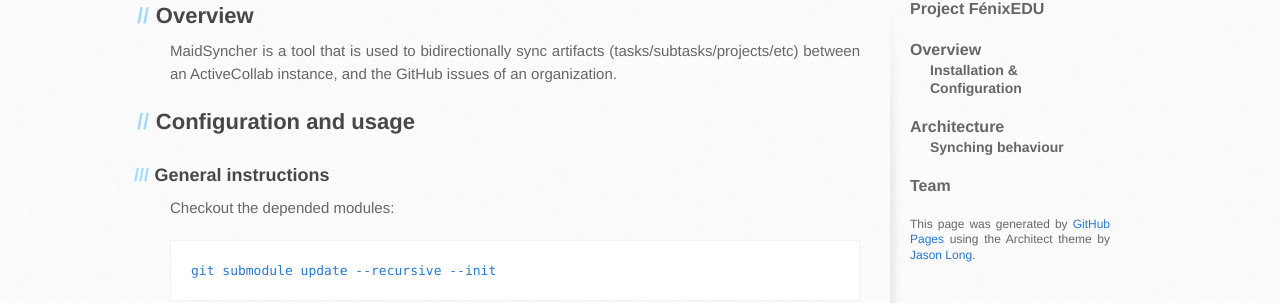
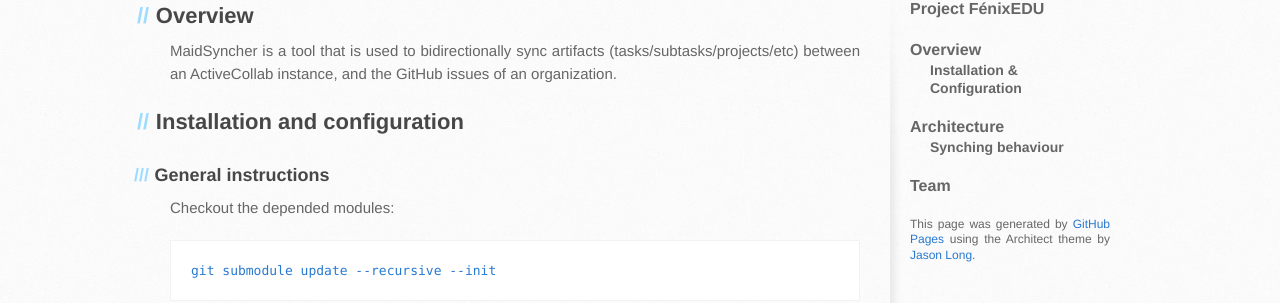
Before and after one commit to joantune/maidSyncher, a Jekyll site: the page built from index.md, in a window 1280 px wide and 900 px high. Shown: the part 215-518 px from the top of the window. Built offline with Jekyll 4.4.1, drawn with Linux system fonts in a browser that asks for light colours; Markdown is read by kramdown in place of the engine named in the settings.

Commit message:
Corrected 'Installation and configuration' title

```diff
--- a/index.md
+++ b/index.md
@@ -7,7 +7,7 @@
 MaidSyncher is a  tool that is used to bidirectionally sync artifacts (tasks/subtasks/projects/etc) between an ActiveCollab instance, and the GitHub issues of an organization.
 
 <a id="setup">  </a>
-## Configuration and usage
+## Installation and configuration
 
 
 ### General instructions
```
